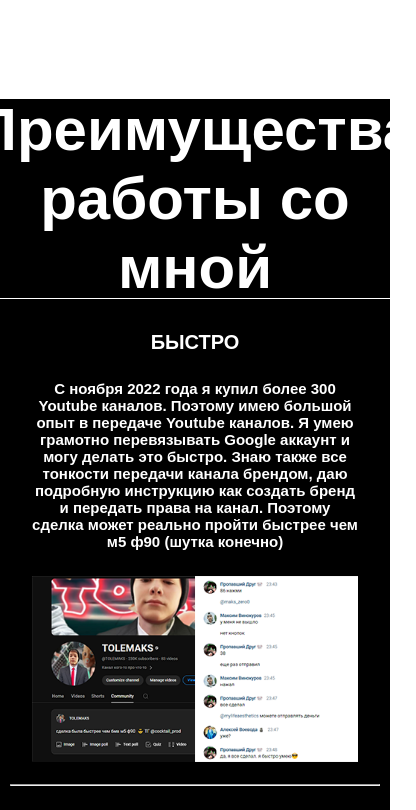
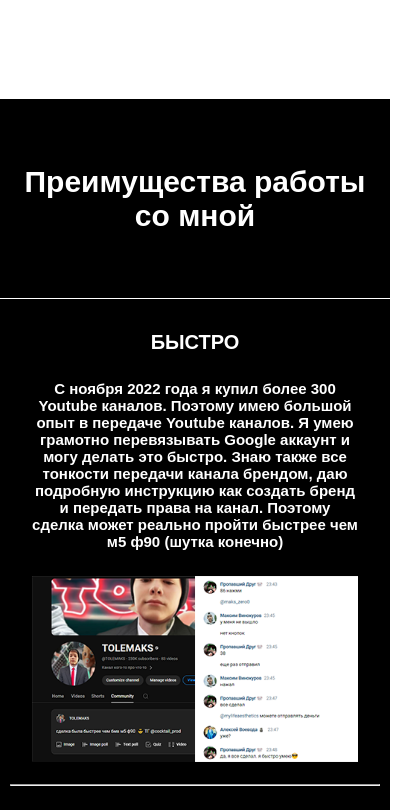
Before and after one commit to susanna777mato/youtube, an Angular app: page / in a window 390 px wide. Shown: the part 2708-3518 px from the top of the page, 416 px wide, since content can reach past the window. Built offline with nearby package versions, Linux system fonts and the light colour scheme.

Commit message:
korectit fon-size

```diff
--- a/src/app/component/advantages/advantages.component.css
+++ b/src/app/component/advantages/advantages.component.css
@@ -64,7 +64,9 @@
       padding: 10px;
     }
 
-
+    .h2-zagalovok{
+      font-size: 30px;
+    }
 
     .blok {
       border: 2px solid black;
--- a/src/app/component/atwork/atwork.component.css
+++ b/src/app/component/atwork/atwork.component.css
@@ -117,6 +117,7 @@
     .h2-zarabotai {
       font-size: 20px;
       margin-bottom: 10;
+      margin-right: 20px;
       text-align: center;
     }
 
@@ -177,7 +178,7 @@
     .chel-vachkax{
       width: 70%;
       height: auto;
-      margin-left: 25px;
+
     }
 
     .pervaiachast {
--- a/src/app/components/footer/footer.component.css
+++ b/src/app/components/footer/footer.component.css
@@ -37,7 +37,7 @@
   }
 
   a{
-    font-size: 30px;
+    font-size: 20px;
   }
 
   h2, h1 {
```
